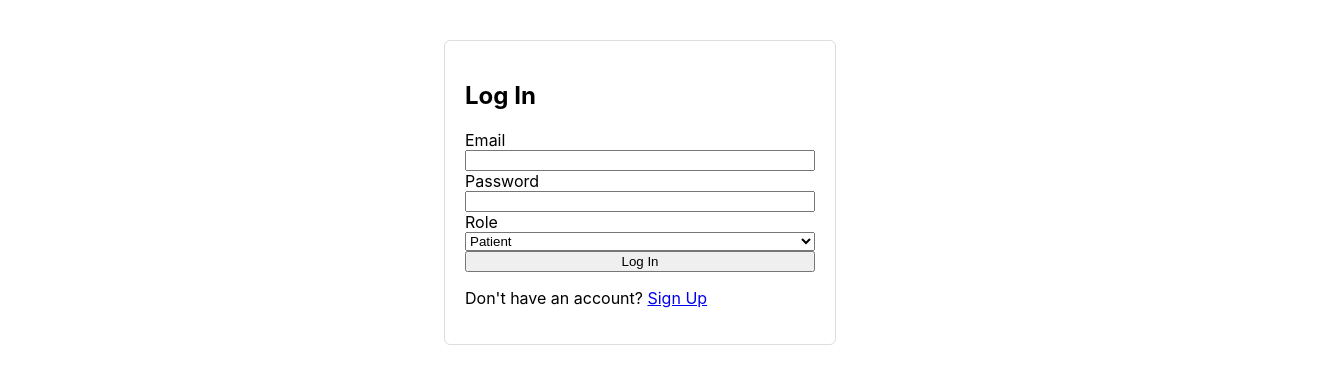
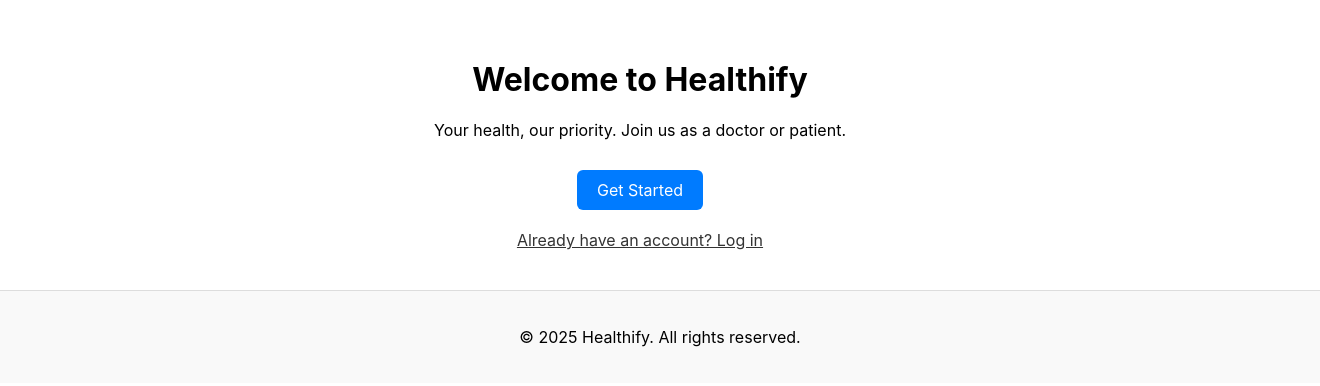
Before and after one commit to Rishabhjain2109/healthify, a React (Create React App) app in the folder frontend/: page / in a window 1280 px wide. Before the commit this address led to /login. Shown: the top 386 px of the page, 1320 px wide, since content can reach past the window. Built offline with nearby package versions, Linux system fonts and the light colour scheme.

Commit message:
Rishav Commit

```diff
--- a/frontend/src/App.js
+++ b/frontend/src/App.js
@@ -6,6 +6,8 @@ import Dashboard from './pages/Dashboard'
 import DoctorSearch from './pages/DoctorSearch';
 import UpdateProfile from './components/UpdateProfile';
 import { AuthContext } from './context/AuthContext'
+import Landing from './pages/Landing';
+import Footer from './components/Footer';
 
 function App() {
   const { user } = React.useContext(AuthContext)
@@ -34,7 +36,9 @@ function App() {
           element={user ? <UpdateProfile /> : <Navigate to="/login" />}
         />
         <Route path="*" element={<Navigate to={user ? "/dashboard" : "/login"} />} />
+        <Route path="/" element={<Landing />} />
       </Routes>
+      <Footer />
     </BrowserRouter>
   )
 }
--- /dev/null
+++ b/frontend/src/components/Footer.js
@@ -0,0 +1,23 @@
+
+import React from 'react';
+
+export default function Footer() {
+  return (
+    <footer style={styles.footer}>
+      <p>© {new Date().getFullYear()} Healthify. All rights reserved.</p>
+    </footer>
+  );
+}
+
+const styles = {
+  footer: {
+    textAlign: 'center',
+    padding: '20px',
+    borderTop: '1px solid #ddd',
+    marginTop: '40px',
+    background: '#f9f9f9',
+    position: 'relative',
+    bottom: 0,
+    width: '100%'
+  }
+};
--- a/frontend/src/pages/Dashboard.js
+++ b/frontend/src/pages/Dashboard.js
@@ -1,4 +1,4 @@
-// src/pages/Dashboard.js
+
 import React, { useContext } from 'react';
 import { useNavigate } from 'react-router-dom';
 import { AuthContext } from '../context/AuthContext';
--- /dev/null
+++ b/frontend/src/pages/Landing.js
@@ -0,0 +1,35 @@
+
+import React from 'react';
+import { Link } from 'react-router-dom';
+
+export default function Landing() {
+  return (
+    <div style={{ textAlign: 'center', marginTop: '60px' }}>
+      <h1>Welcome to Healthify</h1>
+      <p>Your health, our priority. Join us as a doctor or patient.</p>
+      <div style={{ marginTop: '30px' }}>
+        <Link to="/signup" style={styles.btn}>Get Started</Link>
+        <br />
+        <Link to="/login" style={styles.link}>Already have an account? Log in</Link>
+      </div>
+    </div>
+  );
+}
+
+const styles = {
+  btn: {
+    padding: '10px 20px',
+    background: '#007bff',
+    color: 'white',
+    textDecoration: 'none',
+    borderRadius: '6px',
+    marginBottom: '10px',
+    display: 'inline-block'
+  },
+  link: {
+    textDecoration: 'underline',
+    color: '#333',
+    marginTop: '10px',
+    display: 'block'
+  }
+};
```
Also changed, not shown: frontend/src/pages/Dashboard2.js (added, +37 -0 lines), frontend/src/pages/Search.js (added, +48 -0 lines).
